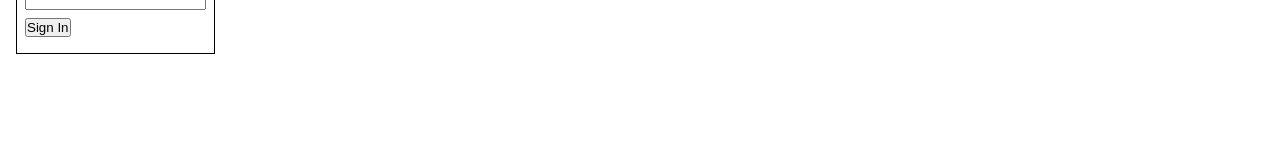
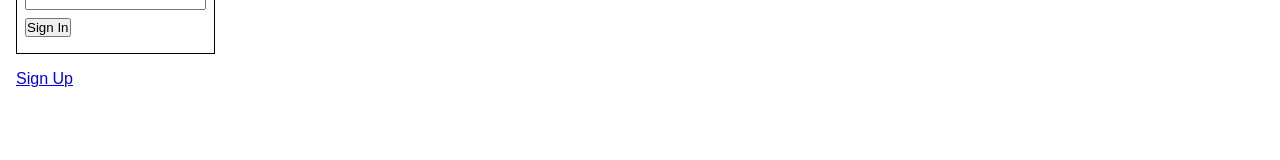
Before and after one commit to VicLourenco40/dwdm-tma-booking, a React (Vite) app: page /sign-in in a window 1280 px wide. Shown: the part 211-371 px from the top of the page. Built offline with nearby package versions, Linux system fonts and the light colour scheme.

Commit message:
Add sign in and sign out links

```diff
--- a/src/routes/sign-in.tsx
+++ b/src/routes/sign-in.tsx
@@ -1,4 +1,5 @@
 import { FormEvent, useState } from 'react';
+import { Link } from 'react-router-dom';
 
 type User = {
   email: string;
@@ -69,6 +70,7 @@
         <input type='submit' value='Sign In' />
       </form>
       {error && <p>{error}</p>}
+      <Link to={'/sign-up'}>Sign Up</Link>
     </>
   );
 }
--- a/src/routes/sign-up.tsx
+++ b/src/routes/sign-up.tsx
@@ -1,4 +1,5 @@
 import { FormEvent, useEffect, useState } from 'react';
+import { Link } from 'react-router-dom';
 
 type Country = {
   id: string;
@@ -143,6 +144,7 @@
         <input type='submit' value='Sign Up' />
       </form>
       {error && <p>{error}</p>}
+      <Link to={'/sign-in'}>Sign In</Link>
     </>
   );
 }
```
